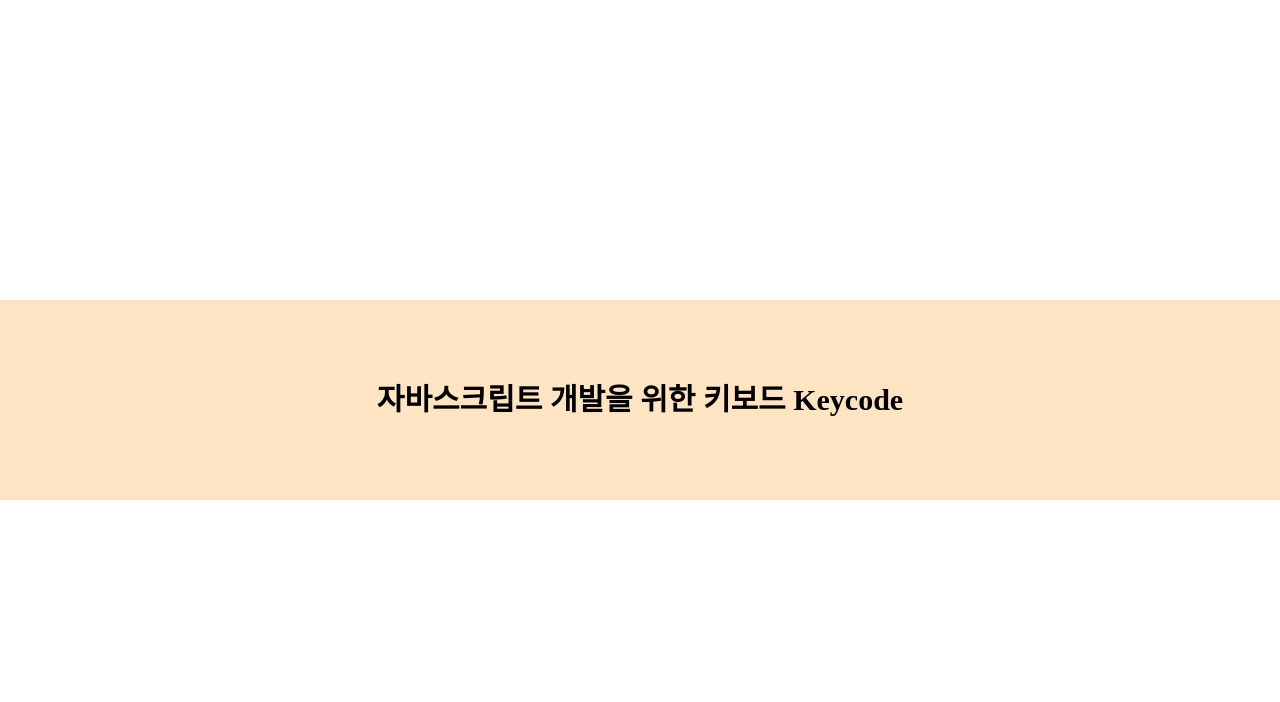
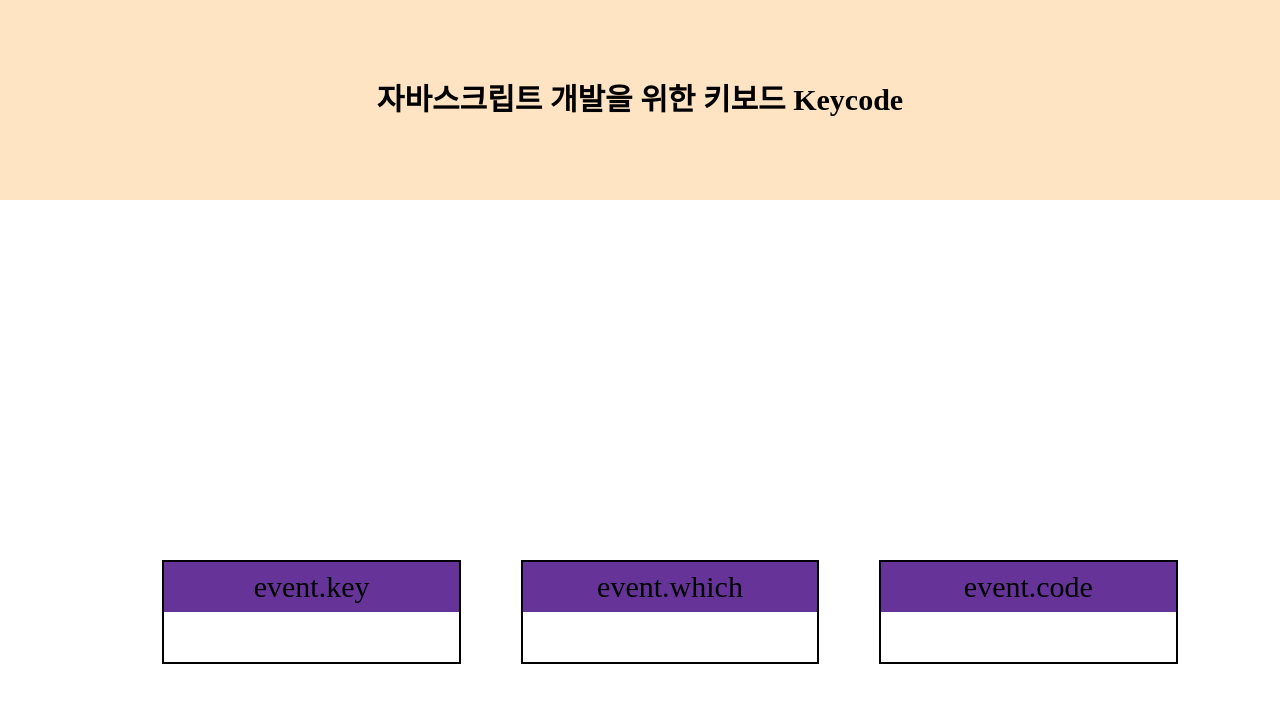
Before and after one commit to ddoniddoni/react30, a React app: page / in a window 1280 px wide. Built offline with nearby package versions, Linux system fonts and the light colour scheme; some packages are replaced by stand-ins of ours.

Commit message:
Keycode with css

```diff
--- a/KeyCode.jsx
+++ b/KeyCode.jsx
@@ -25,9 +25,21 @@ export const KeyCode = () => {
           <p>자바스크립트 개발을 위한 키보드 Keycode</p>
         </div>
         <div className="wrapper__keycode">
-          <div className="keycode__name">{name}</div>
-          <div className="keycode__code">{code}</div>
-          <div className="keycode__eventCode">{eventCode}</div>
+          <div className="keycode__bigcode">{code}</div>
+        </div>
+        <div className="wrapper__all">
+          <div className="wrapper__name">
+            <div className="keycode__ename">event.key</div>
+            <div className="keycode__name">{name}</div>
+          </div>
+          <div className="wrapper__which">
+            <div className="keycode__ewhich">event.which</div>
+            <div className="keycode__which">{code}</div>
+          </div>
+          <div className="wrapper__ecode">
+            <div className="keycode__ecode">event.code</div>
+            <div className="keycode__eventCode">{eventCode}</div>
+          </div>
         </div>
       </div>
     </>
--- a/styles.css
+++ b/styles.css
@@ -1,10 +1,6 @@
 @import "reset.css";
 
 .wrapper {
-  display: flex;
-  align-items: center;
-  justify-content: center;
-  text-align: center;
   height: 100vh;
   width: 100%;
 }
@@ -19,3 +15,52 @@
   font-size: 30px;
   font-weight: 600;
 }
+
+.wrapper__keycode {
+  display: flex;
+  align-items: center;
+  justify-content: center;
+  height: 40vh;
+}
+
+.keycode__bigcode {
+  font-size: 200px;
+  font-weight: 600;
+}
+
+.wrapper__all {
+  display: flex;
+  align-items: center;
+  justify-content: center;
+}
+
+.wrapper__name,
+.wrapper__which,
+.wrapper__ecode {
+  width: 23%;
+  height: 100px;
+  border: 2px solid black;
+  margin-left: 60px;
+  margin-top: 40px;
+}
+
+.keycode__ename,
+.keycode__ewhich,
+.keycode__ecode {
+  display: flex;
+  justify-content: center;
+  align-items: center;
+  background-color: rebeccapurple;
+  height: 50%;
+  font-size: 30px;
+}
+
+.keycode__name,
+.keycode__which,
+.keycode__eventCode {
+  display: flex;
+  align-items: center;
+  justify-content: center;
+  height: 50%;
+  font-size: 30px;
+}
```
